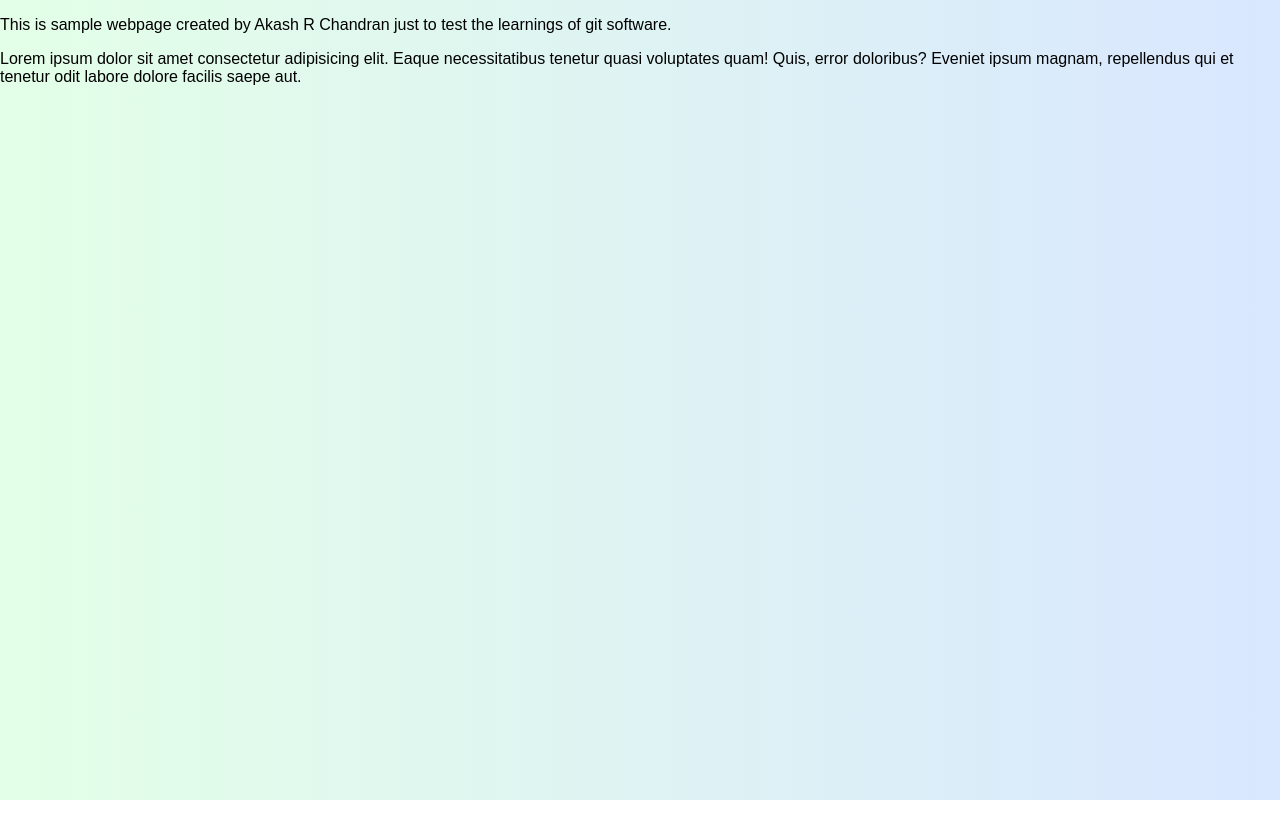
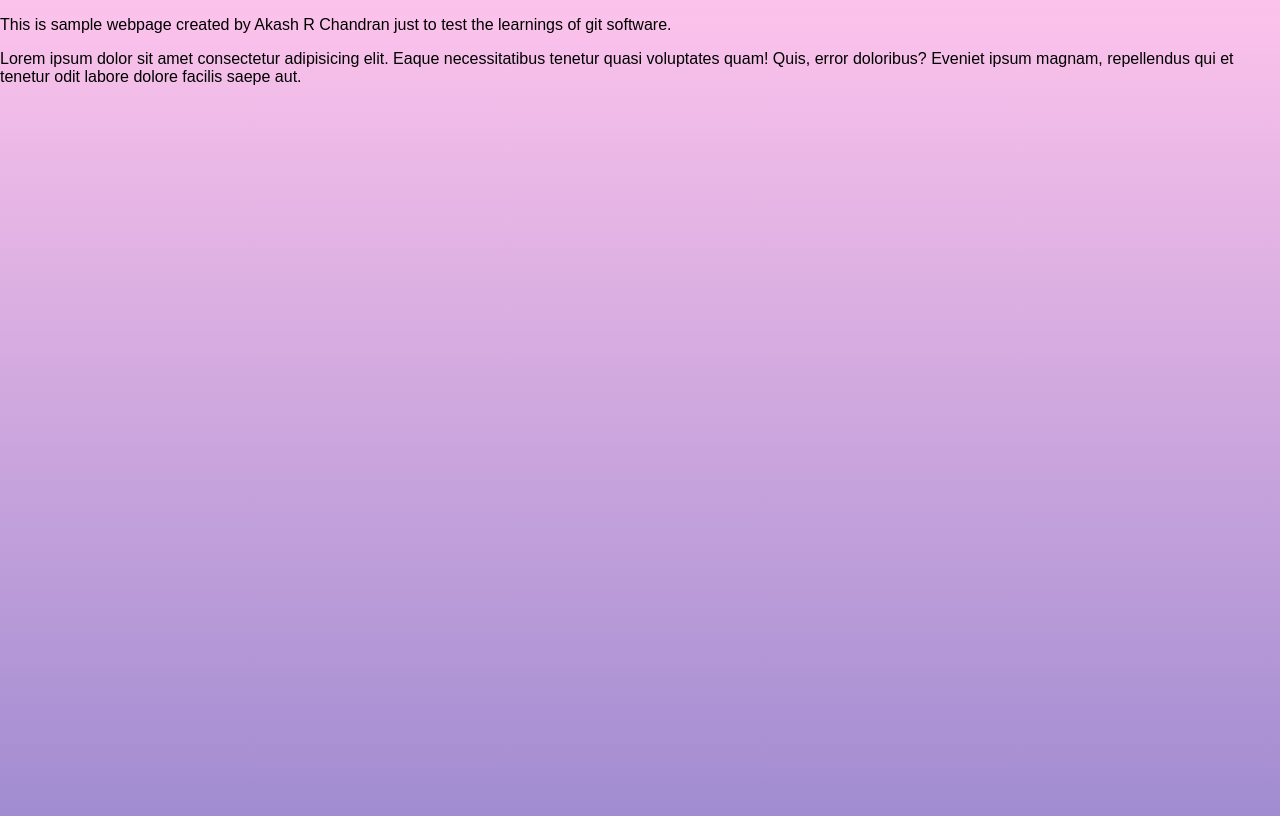
Before and after one commit to akashrchandran/demo, a plain HTML site: page index.html in a window 1280 px wide. Drawn offline with Linux system fonts and the light colour scheme.

Commit message:
Added new background

```diff
--- a/styles.css
+++ b/styles.css
@@ -1,6 +1,9 @@
-body {
+html, body {
+    margin: 0;
+    height: 100%;
     font-family: Arial, sans-serif;
-    background: linear-gradient(90deg, #e3ffe7 0%, #d9e7ff 100%);
+    background: linear-gradient(to top, #a18cd1 0%, #fbc2eb 100%);
     margin: 0;
     padding: 0;
+    background-repeat: no-repeat
 }
```
Also changed, not shown: 1 other file.
